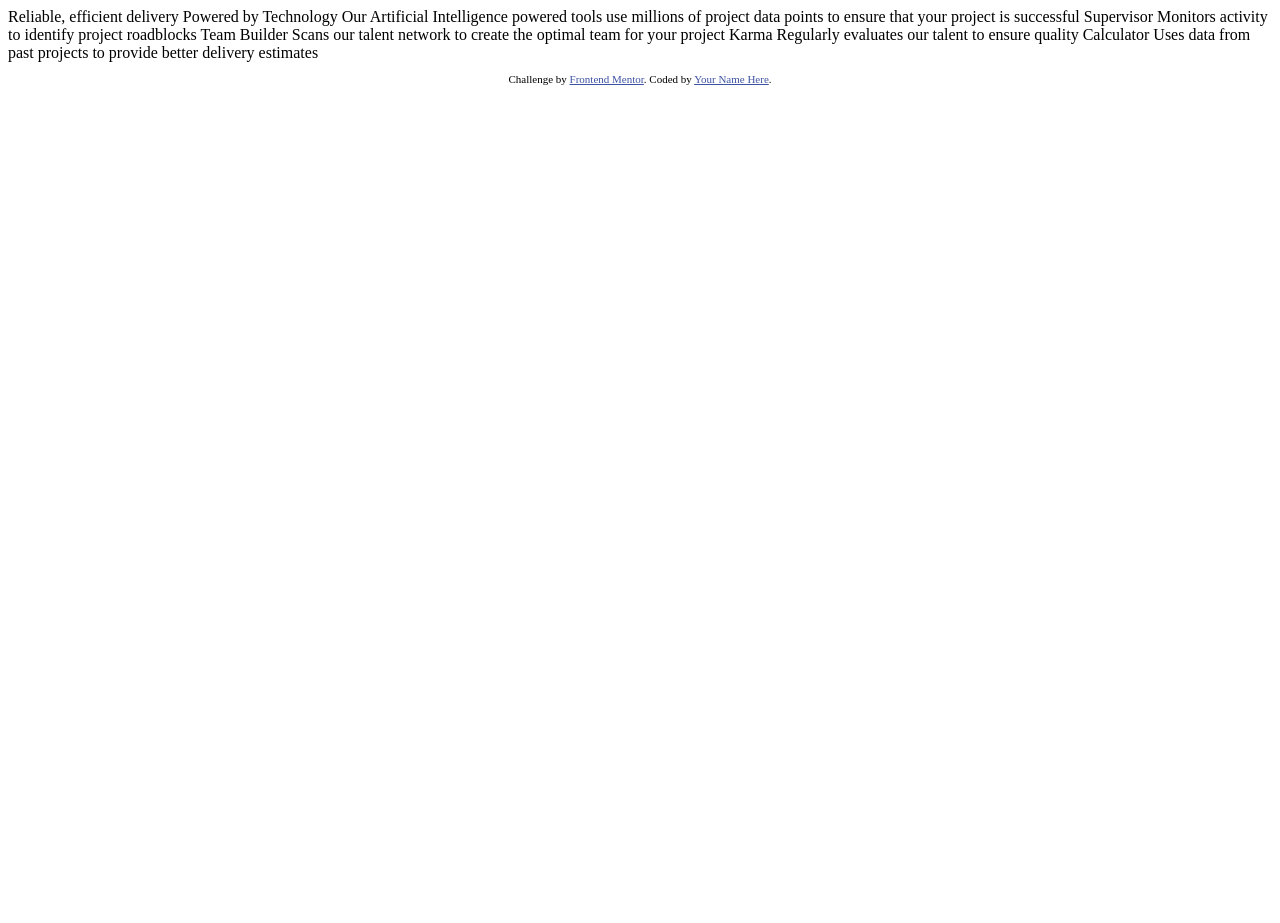
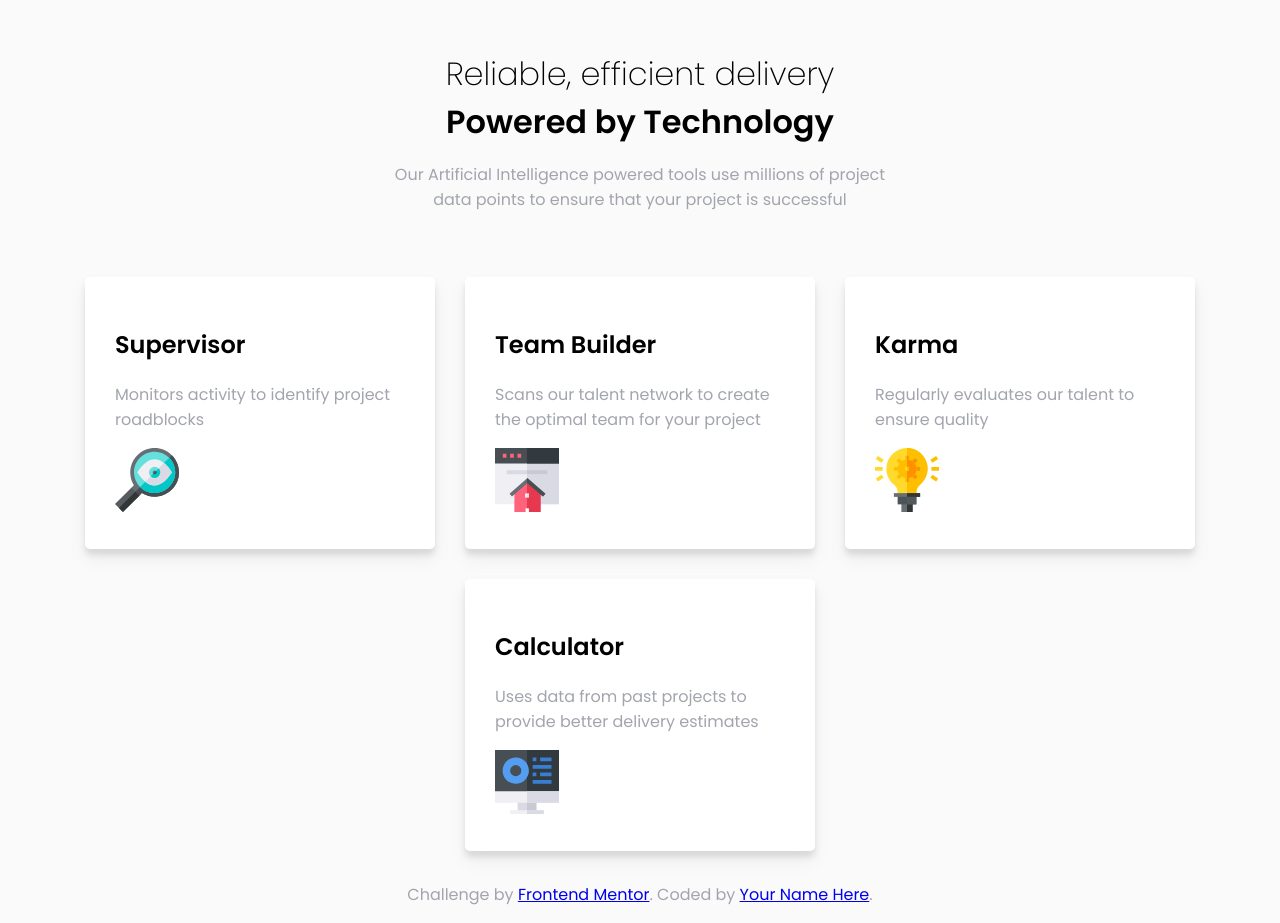
Before and after one commit to ArseniyX/four-card-feature-section, a plain HTML site: page index.html in a window 1280 px wide. Before the commit the page ends 800 px from the top, so only its background shows below. Drawn offline with Linux system fonts and the light colour scheme.

Commit message:
added icons

```diff
--- a/index.html
+++ b/index.html
@@ -1,45 +1,61 @@
 <!DOCTYPE html>
 <html lang="en">
+
 <head>
   <meta charset="UTF-8">
-  <meta name="viewport" content="width=device-width, initial-scale=1.0"> <!-- displays site properly based on user's device -->
+  <meta name="viewport" content="width=device-width, initial-scale=1.0">
+  <!-- displays site properly based on user's device -->
 
   <link rel="icon" type="image/png" sizes="32x32" href="./images/favicon-32x32.png">
 
   <title>Frontend Mentor | Four card feature section</title>
 
   <!-- Feel free to remove these styles or customise in your own stylesheet 👍 -->
-  <style>
-    .attribution { font-size: 11px; text-align: center; }
-    .attribution a { color: hsl(228, 45%, 44%); }
-  </style>
+  <link rel="stylesheet" href="style.css">
+
 </head>
+
 <body>
 
-  Reliable, efficient delivery
-  Powered by Technology
+  <header>
+    <h1>Reliable, efficient delivery
+      <span class="strong">Powered by Technology</span>
+    </h1>
 
-  Our Artificial Intelligence powered tools use millions of project data points
-  to ensure that your project is successful
+    <p>Our Artificial Intelligence powered tools use millions of project data points
+      to ensure that your project is successful</p>
+  </header>
 
-  Supervisor
-  Monitors activity to identify project roadblocks
-
-  Team Builder
-  Scans our talent network to create the optimal team for your project
-
-  Karma
-  Regularly evaluates our talent to ensure quality
-
-  Calculator
-  Uses data from past projects to provide better delivery estimates
+  <div class="container">
+    <div class="box">
+      <h2>Supervisor</h2>
+      <p>Monitors activity to identify project roadblocks</p>
+      <img src="/images/icon-supervisor.svg" alt="Supervisor">
+    </div>
+    <div class="box">
+      <h2>Team Builder</h2>
+      <p>Scans our talent network to create the optimal team for your project</p>
+      <img src="/images/icon-team-builder.svg" alt="Team Builder">
+    </div>
+    <div class="box">
+      <h2>Karma</h2>
+      <p>Regularly evaluates our talent to ensure quality</p>
+      <img src="/images/icon-karma.svg" alt="Karma">
+    </div>
+    <div class="box">
+      <h2>Calculator</h2>
+      <p>Uses data from past projects to provide better delivery estimates</p>
+      <img src="/images/icon-calculator.svg" alt="Calculator">
+    </div>
+  </div>
 
 
   <footer>
-    <p class="attribution">
+    <p>
       Challenge by <a href="https://www.frontendmentor.io?ref=challenge" target="_blank">Frontend Mentor</a>.
       Coded by <a href="#">Your Name Here</a>.
     </p>
   </footer>
 </body>
+
 </html>
--- /dev/null
+++ b/style.css
@@ -0,0 +1,49 @@
+@import url('https://fonts.googleapis.com/css2?family=Poppins:wght@200;400;600&display=swap');
+* {
+    box-sizing: border-box;
+}
+
+body {
+    font-family: "Poppins", sans-serif;
+    background: hsl(0, 0%, 98%);
+}
+
+header {
+    margin: 50px auto;
+    max-width: 500px;
+    text-align: center;
+}
+
+h1 {
+    font-weight: 200;
+    margin: 0;
+}
+
+p {
+    color: hsl(229, 6%, 66%);
+}
+
+footer {
+    text-align: center;
+}
+
+h1>.strong {
+    font-weight: 600;
+}
+
+.container {
+    display: flex;
+    flex-wrap: wrap;
+    max-width: 1200px;
+    justify-content: center;
+    margin: 0 auto;
+}
+
+.box {
+    background: white;
+    box-shadow: 0 10px 20px rgba(0, 0, 0, 0.05), 0 6px 6px rgba(0, 0, 0, 0.1);
+    border-radius: 5px;
+    padding: 30px;
+    margin: 15px;
+    width: 350px;
+}
```
Also changed, not shown: design/desktop-design.jpg, 1 other file.
